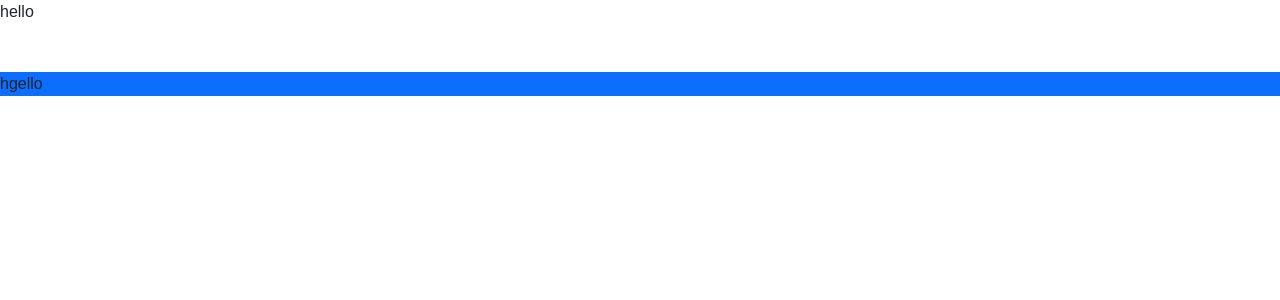
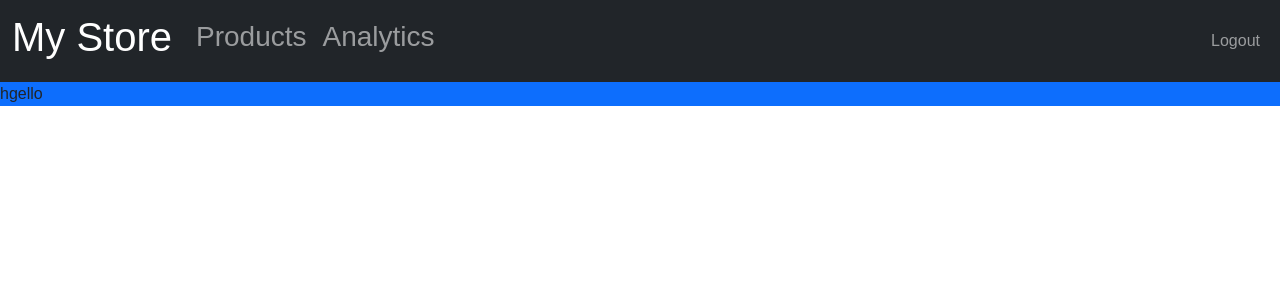
Before and after one commit to dtchitt/e-commerce-website, a React (Create React App) app in the folder frontend/: page /seller/dashboard in a window 1280 px wide. Shown: the top 300 px of the page. Built offline with nearby package versions, Linux system fonts and the light colour scheme.

Commit message:
finished simple navbar with redirection to dash

```diff
--- a/frontend/public/index.html
+++ b/frontend/public/index.html
@@ -24,7 +24,7 @@
       work correctly both with client-side routing and a non-root public URL.
       Learn how to configure a non-root public URL by running `npm run build`.
     -->
-    <title>React App</title>
+    <title>CodeWorks</title>
   </head>
   <body>
     <noscript>You need to enable JavaScript to run this app.</noscript>
--- a/frontend/src/App.tsx
+++ b/frontend/src/App.tsx
@@ -9,6 +9,8 @@ import Cart from './pages/Cart';
 
 import SellerNavigation from './pages/seller/SellerNavigation';
 import Dashboard from './pages/seller/Dashboard';
+import Products from './pages/seller/Products';
+import Analytics from './pages/seller/Analytics';
 import './styles/general.css';
 
 function App() {
@@ -29,6 +31,8 @@ function App() {
 				<Route path='seller' element={<SellerNavigation />}>
 					<Route path='' element={<Navigate to='dashboard' />} />
 					<Route path='dashboard' element={<Dashboard />} />
+					<Route path='products' element={<Products />} />
+					<Route path='analytics' element={<Analytics />} />
 				</Route>
 			</Routes>
 		</div>
--- /dev/null
+++ b/frontend/src/pages/seller/Analytics.tsx
@@ -0,0 +1,5 @@
+import React from 'react';
+
+export default function Analytics() {
+	return <div>analytics</div>;
+}
--- a/frontend/src/pages/seller/Dashboard.tsx
+++ b/frontend/src/pages/seller/Dashboard.tsx
@@ -1,5 +1,5 @@
 const Dashboard = () => {
-	return <div className='bg-primary mt-5'>hgello</div>;
+	return <div className='bg-primary'>hgello</div>;
 };
 
 export default Dashboard;
--- /dev/null
+++ b/frontend/src/pages/seller/Products.tsx
@@ -0,0 +1,5 @@
+import React from 'react';
+
+export default function Products() {
+	return <div>products</div>;
+}
--- a/frontend/src/pages/seller/SellerNavbar.tsx
+++ b/frontend/src/pages/seller/SellerNavbar.tsx
@@ -1,5 +1,29 @@
+import Navbar from 'react-bootstrap/Navbar';
+import Container from 'react-bootstrap/Container';
+import { LinkContainer } from 'react-router-bootstrap';
+import { Nav } from 'react-bootstrap';
+
 const SellerNavbar = () => {
-	return <div>hello</div>;
+	return (
+		<Navbar bg='dark' variant='dark' sticky='top'>
+			<Container fluid>
+				<Navbar.Brand href='/seller'>
+					<h1>My Store</h1>
+				</Navbar.Brand>
+				<Nav className='me-auto'>
+					<Nav.Link href='products'>
+						<h3>Products</h3>
+					</Nav.Link>
+					<Nav.Link href='analytics'>
+						<h3>Analytics</h3>
+					</Nav.Link>
+				</Nav>
+				<Nav>
+					<Nav.Link>Logout</Nav.Link>
+				</Nav>
+			</Container>
+		</Navbar>
+	);
 };
 
 export default SellerNavbar;
```
